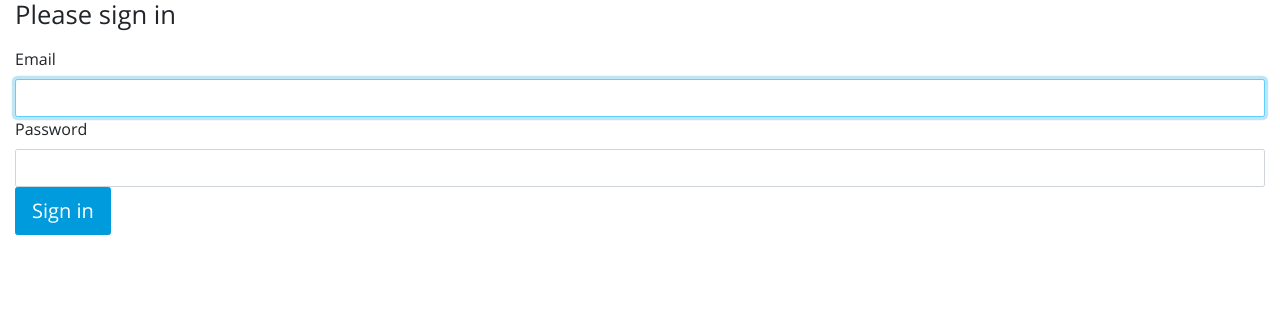
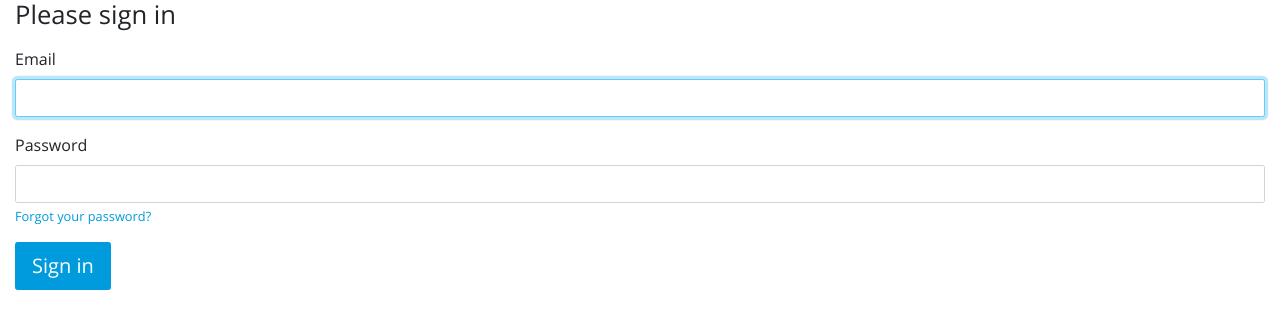
Before and after one commit to itk-dev/mtm-radar, a Symfony app: template templates/security/login.html.twig in a window 1280 px wide. Shown: the top 329 px of the page. Run offline with Twig, Linux system fonts and the light colour scheme; the template is opened without the code that fills it, so the values that code supplies are empty; some libraries are stand-ins or nearby versions.

Commit message:
RADAR-43: Cleaned up login template

```diff
--- a/templates/security/login.html.twig
+++ b/templates/security/login.html.twig
@@ -1,6 +1,4 @@
 {% extends 'base.html.twig' %}
-
-{% block title %}Log in!{% endblock %}
 
 {% block body %}
 <form method="post">
@@ -14,15 +12,20 @@
         </div>
     {% endif %}
 
-    <h1 class="h3 mb-3 font-weight-normal">Please sign in</h1>
-    <label for="inputEmail">Email</label>
-    <input type="email" value="{{ last_username }}" name="email" id="inputEmail" class="form-control" required autofocus>
-    <label for="inputPassword">Password</label>
-    <input type="password" name="password" id="inputPassword" class="form-control" required>
+    <h1 class="h3 mb-3 font-weight-normal">{{ 'Please sign in'|trans }}</h1>
 
-    <input type="hidden" name="_csrf_token"
-           value="{{ csrf_token('authenticate') }}"
-    >
+    <div class="form-group">
+        <label for="inputEmail">{{ 'Email'|trans }}</label>
+        <input type="email" value="{{ last_username }}" name="email" id="inputEmail" class="form-control" required autofocus>
+    </div>
+
+    <div class="form-group">
+        <label for="inputPassword">{{ 'Password'|trans }}</label>
+        <input type="password" name="password" id="inputPassword" class="form-control" required>
+        <small class="form-text text-muted"><a href="{{ path('app_forgot_password_request') }}">{{ 'Forgot your password?'|trans }}</a></small>
+    </div>
+
+    <input type="hidden" name="_csrf_token" value="{{ csrf_token('authenticate') }}">
 
     {#
         Uncomment this section and add a remember_me option below your firewall to activate remember me functionality.
@@ -35,8 +38,6 @@
         </div>
     #}
 
-    <button class="btn btn-lg btn-primary" type="submit">
-        Sign in
-    </button>
+    <button class="btn btn-lg btn-primary" type="submit">{{ 'Sign in'|trans }}</button>
 </form>
 {% endblock %}
--- a/translations/messages.da.yml
+++ b/translations/messages.da.yml
@@ -97,4 +97,8 @@ Confirm remove image: Bekræft at du vil fjerne billedet.
 Admin menu: Administration
 Edit survey: Rediger spørgeskema
 Go to admin: Gå til administrationen
+Please sign in: Log på
+Password: Adgangskode
+Sign in: Log på
 Sign out: Log af
+'Forgot your password?': 'Glemt adgangskode?'
```
